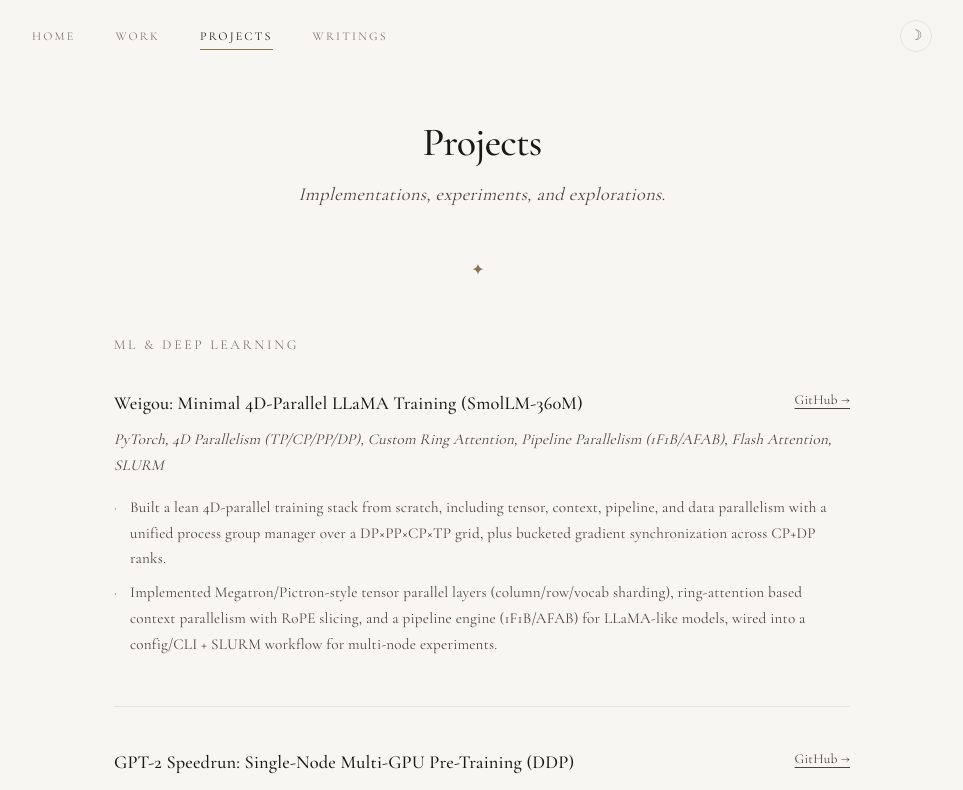
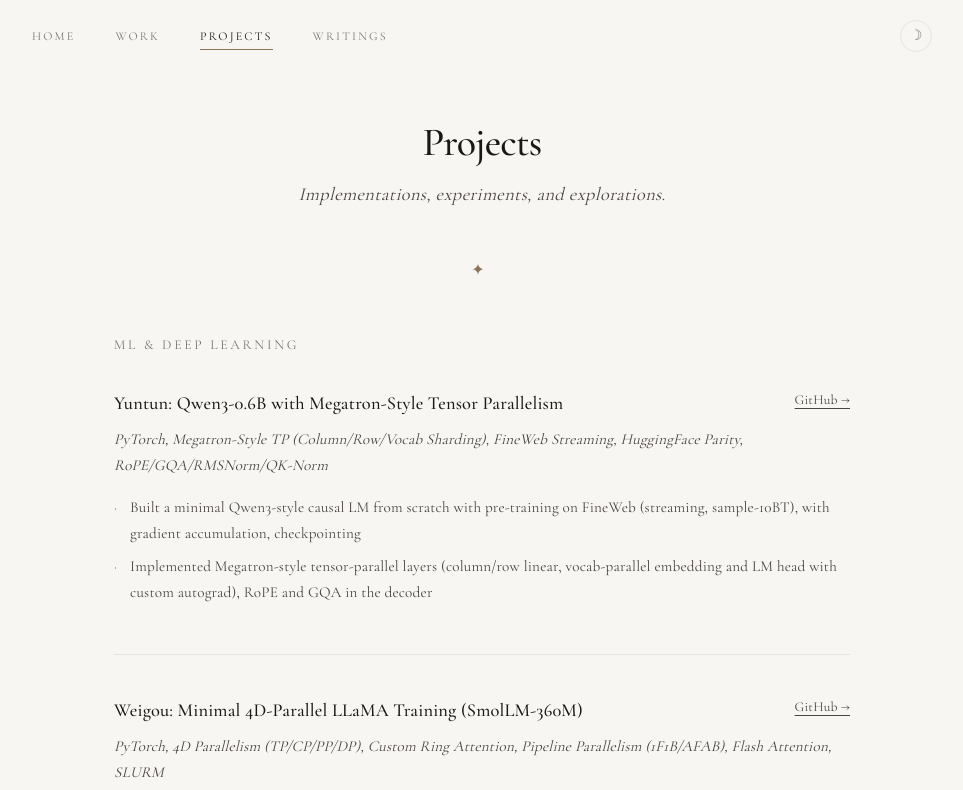
Before and after one commit to stochi0/personal-page, a Next.js app: page /projects in a window 1280 px wide. Shown: the top 790 px of the page, without its empty margins (158-1121 px from the left). Built offline with nearby package versions, Linux system fonts and the light colour scheme.

Commit message:
add Yuntun project

```diff
--- a/src/content/projects.ts
+++ b/src/content/projects.ts
@@ -15,6 +15,16 @@ export const projectCategories: ProjectCategory[] = [
   {
     name: "ML & Deep Learning",
     projects: [
+      {
+        title: "Yuntun: Qwen3-0.6B with Megatron-Style Tensor Parallelism",
+        tech: "PyTorch, Megatron-Style TP (Column/Row/Vocab Sharding), FineWeb Streaming, HuggingFace Parity, RoPE/GQA/RMSNorm/QK-Norm",
+        description: [
+          "Built a minimal Qwen3-style causal LM from scratch with pre-training on FineWeb (streaming, sample-10BT), with gradient accumulation, checkpointing",
+          "Implemented Megatron-style tensor-parallel layers (column/row linear, vocab-parallel embedding and LM head with custom autograd), RoPE and GQA in the decoder",
+        ],
+        link: "https://github.com/stochi0/yuntun",
+        linkText: "GitHub →",
+      },
       {
         title: "Weigou: Minimal 4D-Parallel LLaMA Training (SmolLM-360M)",
         tech: "PyTorch, 4D Parallelism (TP/CP/PP/DP), Custom Ring Attention, Pipeline Parallelism (1F1B/AFAB), Flash Attention, SLURM",
```
